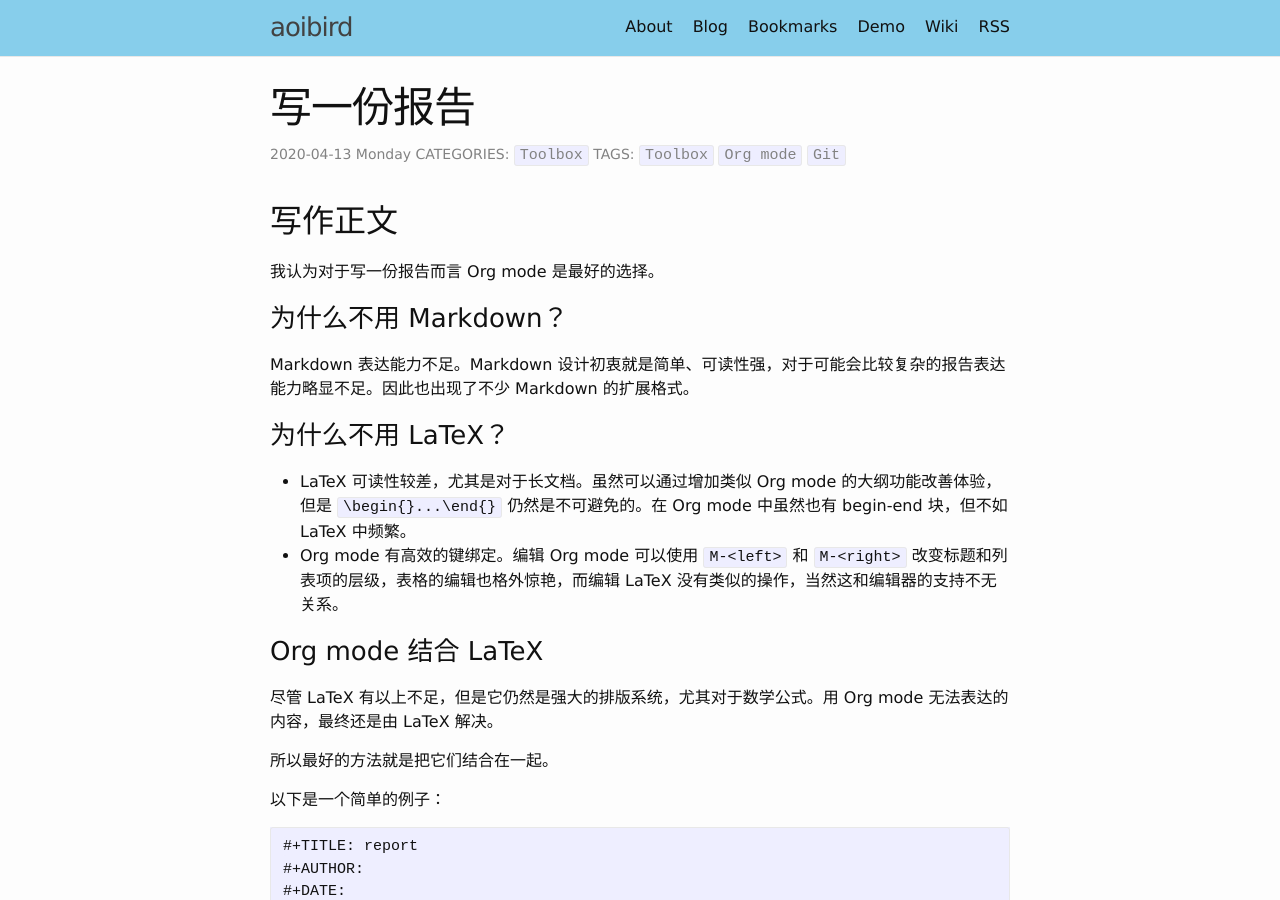
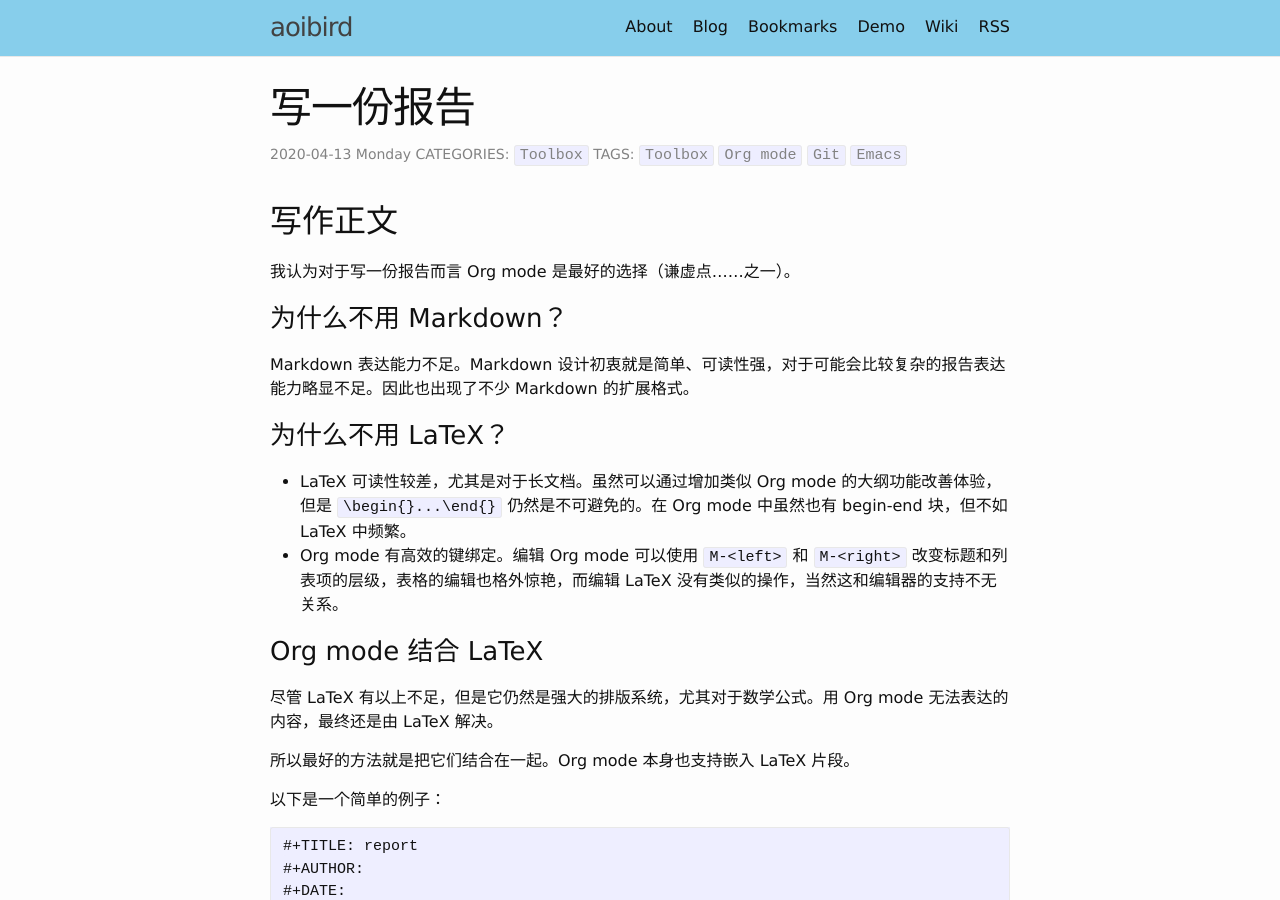
Before and after one commit to aoibird/aoibird.github.io, a Jekyll site: the page built from _posts/2020-04-13-writing-a-report.md, in a window 1280 px wide and 900 px high. Built offline with Jekyll 4.4.1, drawn with Linux system fonts in a browser that asks for light colours.

Commit message:
Update 2020-04-13-writing-a-report.md

```diff
--- a/_posts/2020-04-13-writing-a-report.md
+++ b/_posts/2020-04-13-writing-a-report.md
@@ -2,11 +2,11 @@
 layout: post
 title: 写一份报告
 categories: [Toolbox]
-tags: [Toolbox, Org mode, Git]
+tags: [Toolbox, Org mode, Git, Emacs]
 ---
 
 ## 写作正文
-我认为对于写一份报告而言 Org mode 是最好的选择。
+我认为对于写一份报告而言 Org mode 是最好的选择（谦虚点……之一）。
 
 ### 为什么不用 Markdown？
 
@@ -21,7 +21,7 @@ Markdown 表达能力不足。Markdown 设计初衷就是简单、可读性强
 ### Org mode 结合 LaTeX
 尽管 LaTeX 有以上不足，但是它仍然是强大的排版系统，尤其对于数学公式。用 Org mode 无法表达的内容，最终还是由 LaTeX 解决。
 
-所以最好的方法就是把它们结合在一起。
+所以最好的方法就是把它们结合在一起。Org mode 本身也支持嵌入 LaTeX 片段。
 
 以下是一个简单的例子：
 
```
